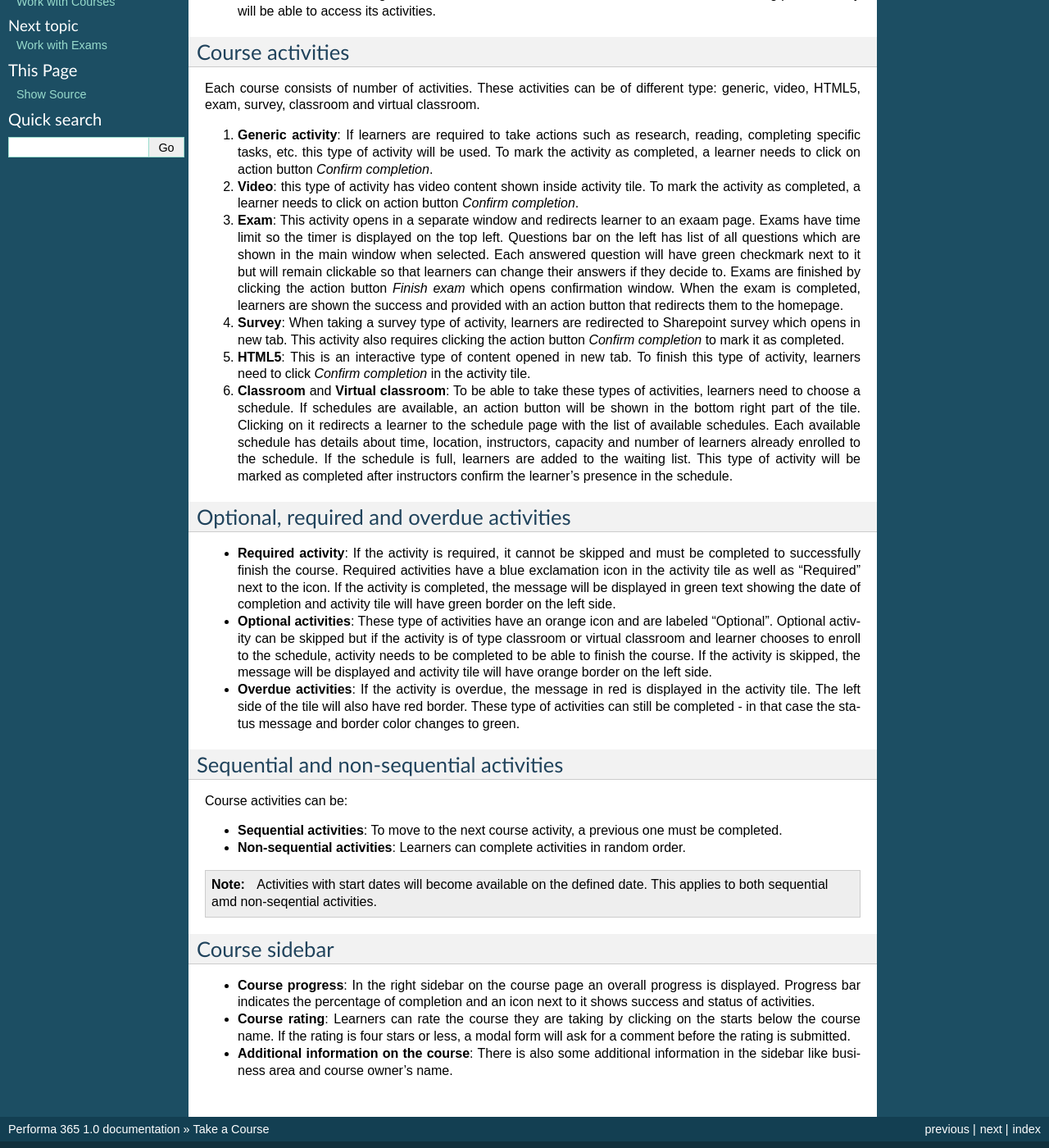
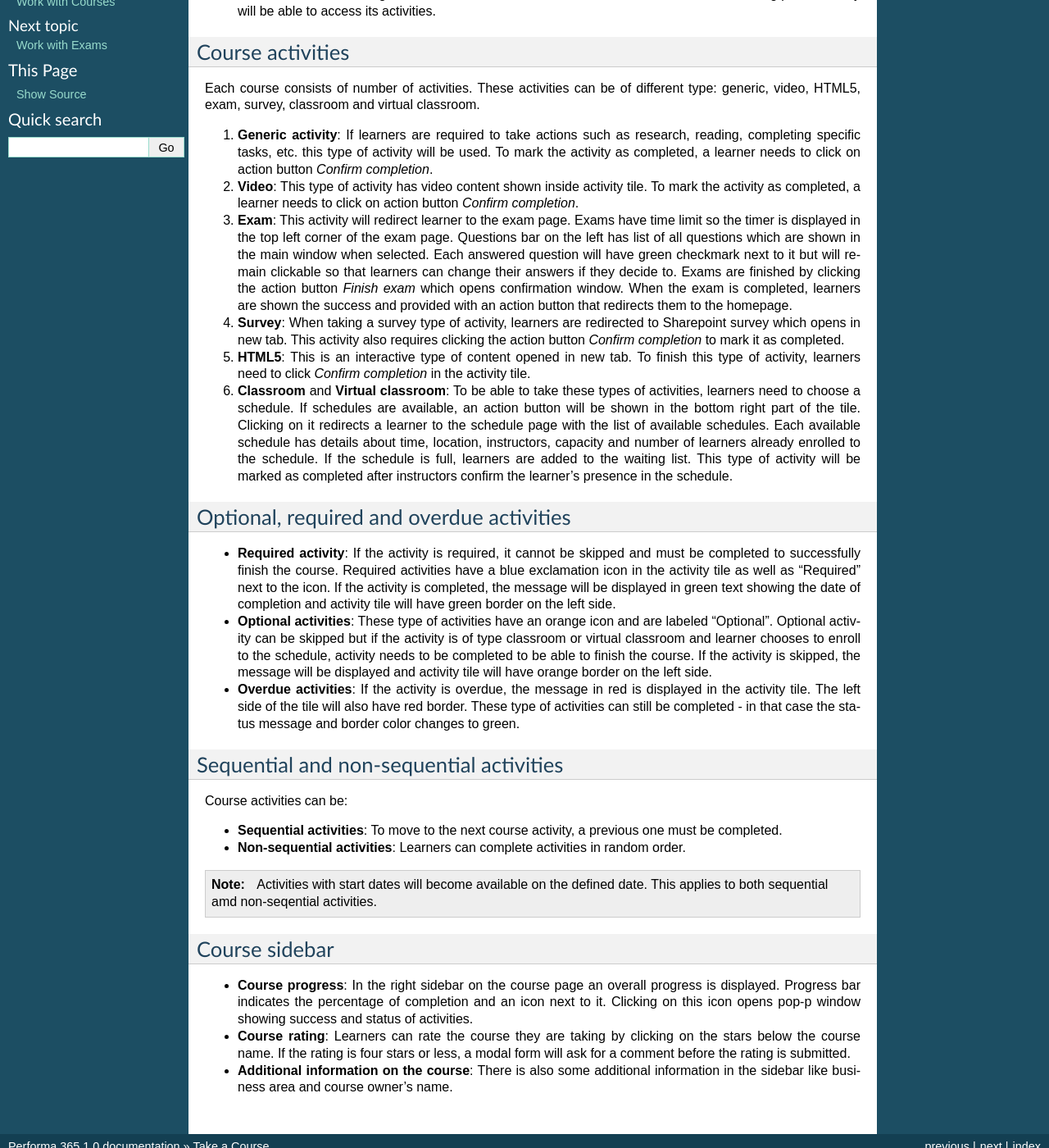
Before and after one commit to pslisko/performa365docs, a Sphinx documentation site: the page built from docs/howto/take_a_course.rst, in a window 1280 px wide and 1400 px high, scrolled down 229 px. Shown: the whole window at 82% size. Built offline with Sphinx 7.4.7, drawn with Linux system fonts in a browser that asks for light colours; pages that are not in the unit, such as notebooks, are missing from menus; some of the changed text lies outside the part shown.

Commit message:
Update take_a_course.rst

```diff
--- a/docs/howto/take_a_course.rst
+++ b/docs/howto/take_a_course.rst
@@ -13,9 +13,9 @@ Each course consists of number of activities. These activities can be of differe
 
 #. **Generic activity**: If learners are required to take actions such as research, reading, completing specific tasks, etc. this type of activity will be used. To mark the activity as completed, a learner needs to click on action button *Confirm completion*.
 
-#. **Video**: this type of activity has video content shown inside activity tile. To mark the activity as completed, a learner needs to click on action button *Confirm completion*.
+#. **Video**: This type of activity has video content shown inside activity tile. To mark the activity as completed, a learner needs to click on action button *Confirm completion*.
 
-#. **Exam**: This activity opens in a separate window and redirects learner to an exaam page. Exams have time limit so the timer is displayed on the top left. Questions bar on the left has list of all questions which are shown in the main window when selected. Each answered question will have green checkmark next to it but will remain clickable so that learners can change their answers if they decide to. Exams are finished by clicking the action button *Finish exam* which opens confirmation window. When the exam is completed, learners are shown the success and provided with an action button that redirects them to the homepage.
+#. **Exam**: This activity will redirect learner to the exam page. Exams have time limit so the timer is displayed in the top left corner of the exam page. Questions bar on the left has list of all questions which are shown in the main window when selected. Each answered question will have green checkmark next to it but will remain clickable so that learners can change their answers if they decide to. Exams are finished by clicking the action button *Finish exam* which opens confirmation window. When the exam is completed, learners are shown the success and provided with an action button that redirects them to the homepage.
 
 #. **Survey**: When taking a survey type of activity, learners are redirected to Sharepoint survey which opens in new tab. This activity also requires clicking the action button *Confirm completion* to mark it as completed.
 
@@ -52,6 +52,6 @@ Course activities can be:
 Course sidebar
 ^^^^^^^^^^^^^^^^^^^^^^^^^^^^^^^^^^^^^^^^^^^^^^^^^^^^^^^^
 
-* **Course progress**: In the right sidebar on the course page an overall progress is displayed. Progress bar indicates the percentage of completion and an icon next to it shows success and status of activities.
-* **Course rating**: Learners can rate the course they are taking by clicking on the starts below the course name. If the rating is four stars or less, a modal form will ask for a comment before the rating is submitted.
+* **Course progress**: In the right sidebar on the course page an overall progress is displayed. Progress bar indicates the percentage of completion and an icon next to it. Clicking on this icon opens pop-p window showing success and status of activities.
+* **Course rating**: Learners can rate the course they are taking by clicking on the stars below the course name. If the rating is four stars or less, a modal form will ask for a comment before the rating is submitted.
 * **Additional information on the course**:  There is also some additional information in the sidebar like business area and course owner's name.
```
Also changed, not shown: other parts of docs/howto/take_a_course.rst (+1 -1 lines).
